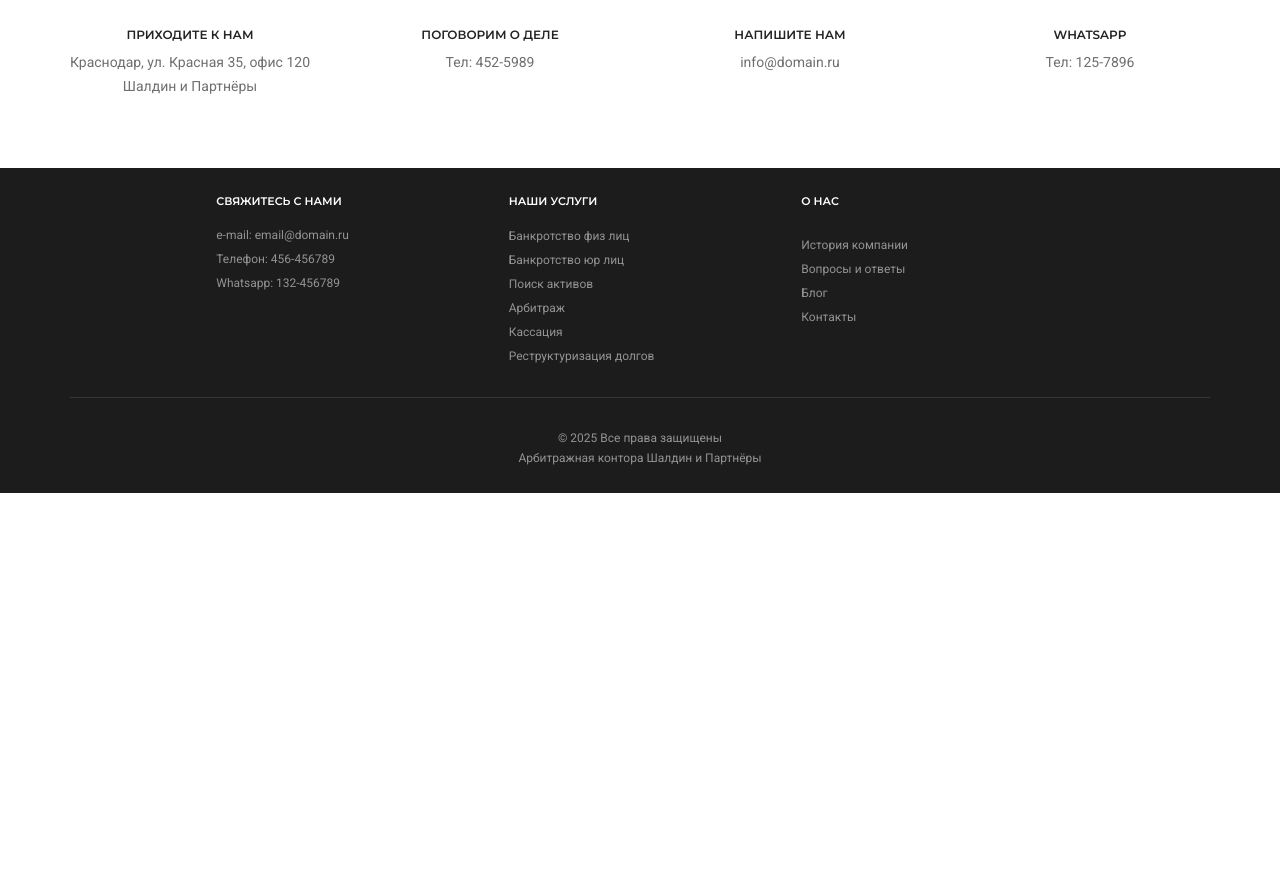
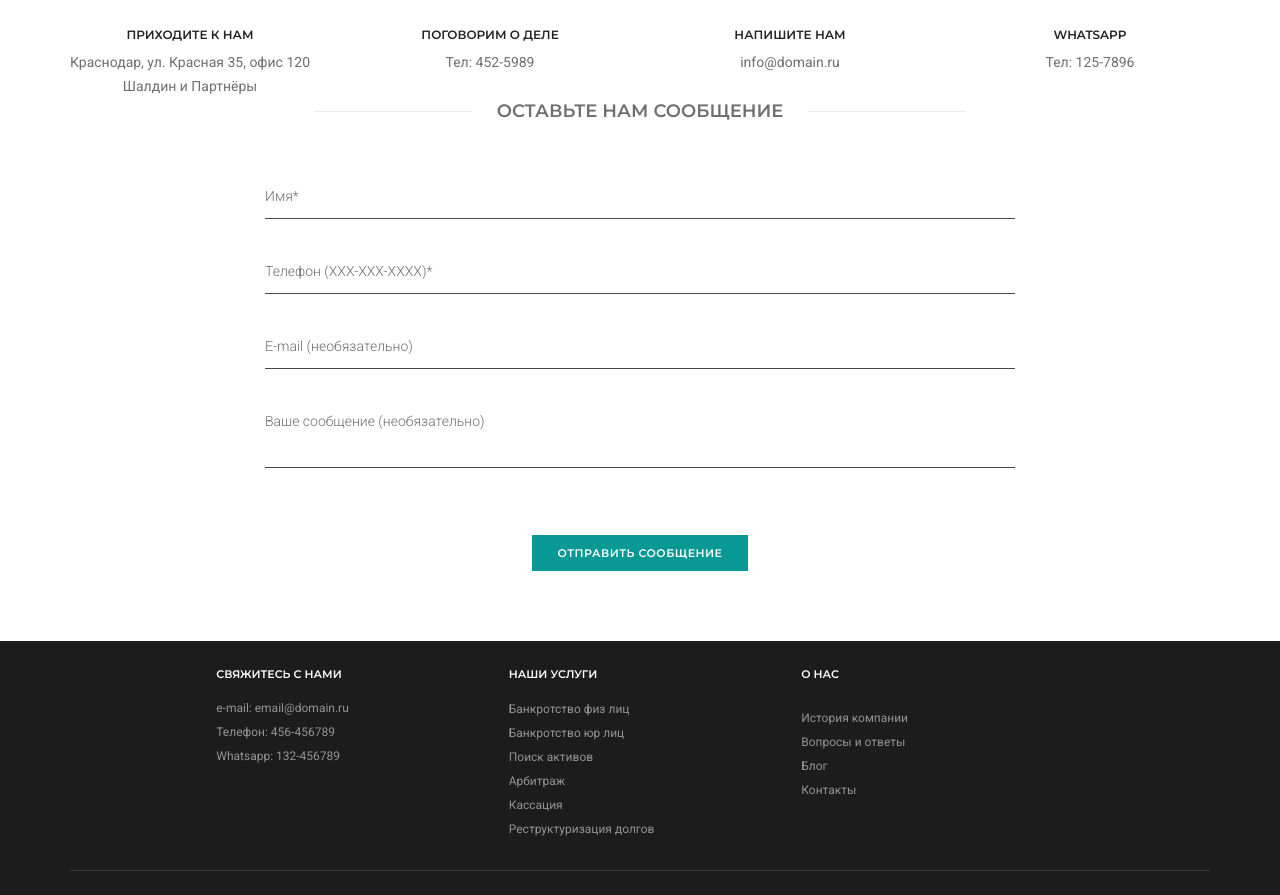
Before and after one commit to Kirman442/raf, a React (Vite) app: page / in a window 1280 px wide. Shown: the part 3063-3958 px from the top of the page. Before the commit the page ends 3556 px from the top, so only its background shows below. Built offline with nearby package versions, Linux system fonts and the light colour scheme; a web font is replaced by a local one.

Commit message:
Add contact form

```diff
--- a/src/pages/Home.jsx
+++ b/src/pages/Home.jsx
@@ -1,5 +1,7 @@
 import React, { useEffect, useState } from "react";
 import Head from '../components/Head';
+import ContactForm from "../components/ContactForm";
+
 import { Link } from "react-router-dom";
 // import HomeGallery from "../components/HomeGallery";
 
@@ -453,6 +455,8 @@ const Home = () => {
                         {/* <!-- end contact info item --> */}
                     </div>
                 </div>
+
+                <ContactForm />
             </section >
 
 
```
